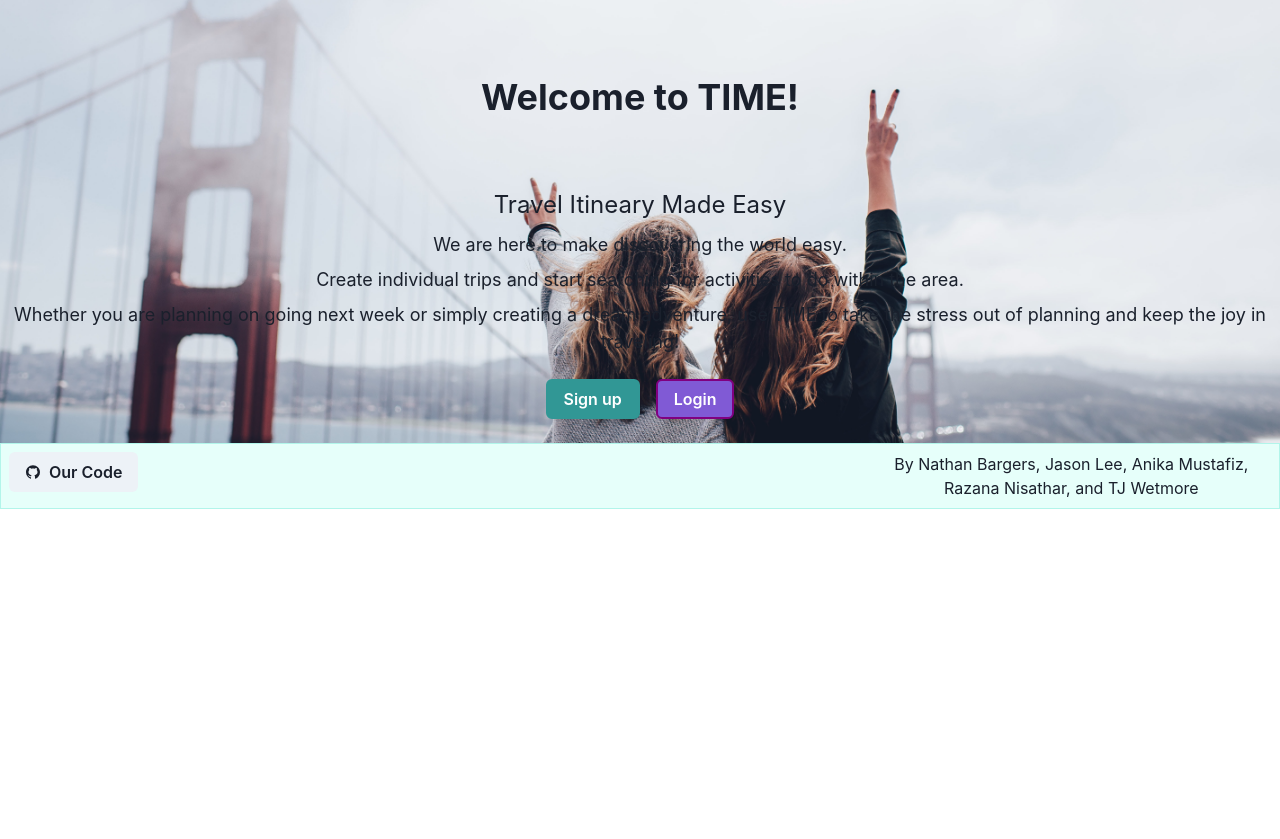
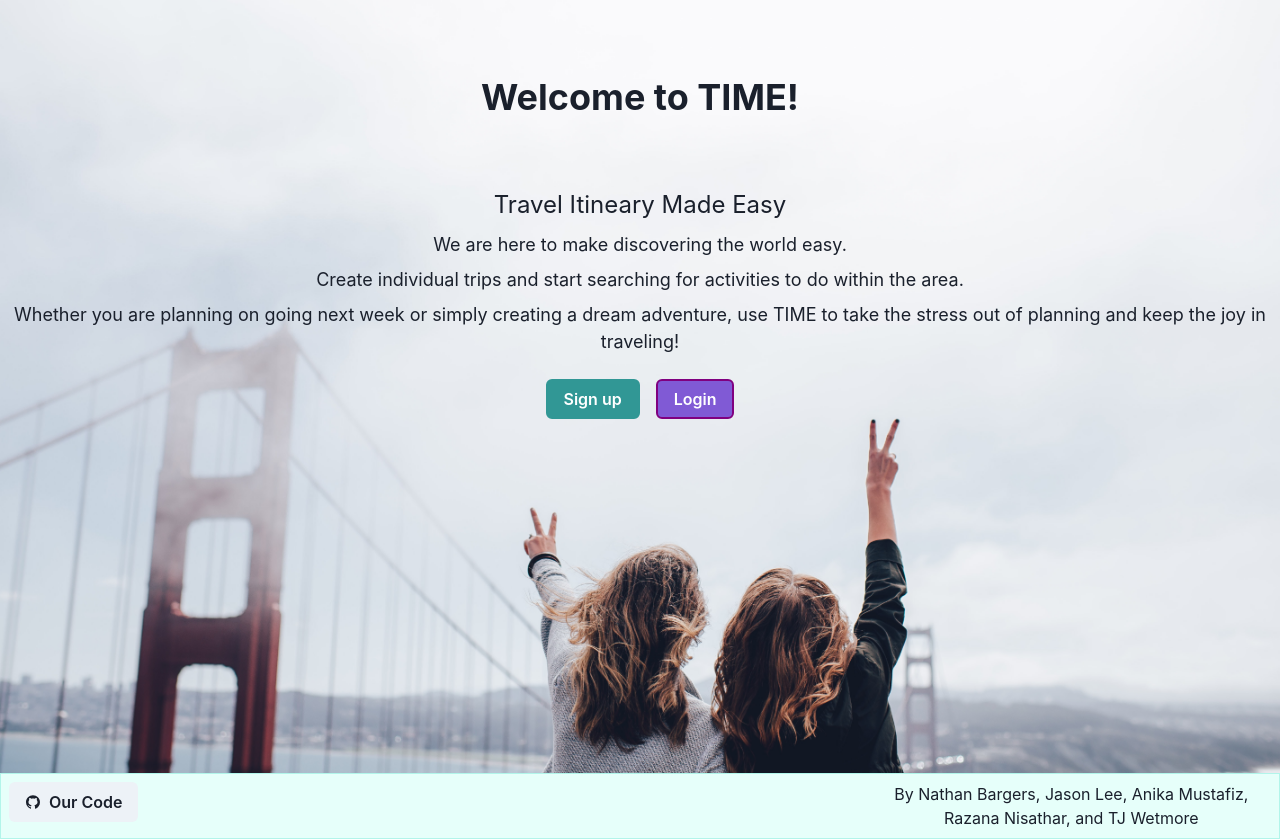
Before and after one commit to ExplorationUSA/exploration, a React app: page / in a window 1280 px wide. Before the commit the page ends 800 px from the top, so only its background shows below. Built offline with nearby package versions, Linux system fonts and the light colour scheme; no server answers.

Commit message:
final css tweaks and add README

```diff
--- a/client/containers/HomePage.jsx
+++ b/client/containers/HomePage.jsx
@@ -25,7 +25,7 @@ const HomePage = () => {
         py={2}
       >
         <Stack spacing={8}>
-          <Box>
+          <Box pb={330}>
             <Heading
               fontSize="4xl"
               px="30px"
--- a/client/containers/LoginPage.jsx
+++ b/client/containers/LoginPage.jsx
@@ -150,7 +150,7 @@ const LoginPage = () => {
             <Button colorScheme="purple"><Text fontSize="12px">Login with Google</Text></Button>
           </Flex> */}
           <Container>
-            <Flex ml="30px" maxW="180px" justifyContent="space-between">
+            <Flex justifyContent="space-between" padding={5}>
               <Text fontSize="12px">Do not have an account?</Text>
               <NavLink to="/signup">
                 <Text fontSize="12px" textDecoration="underline">
```
Also changed, not shown: 2 other files (tests, documents, lock files or other folders).
